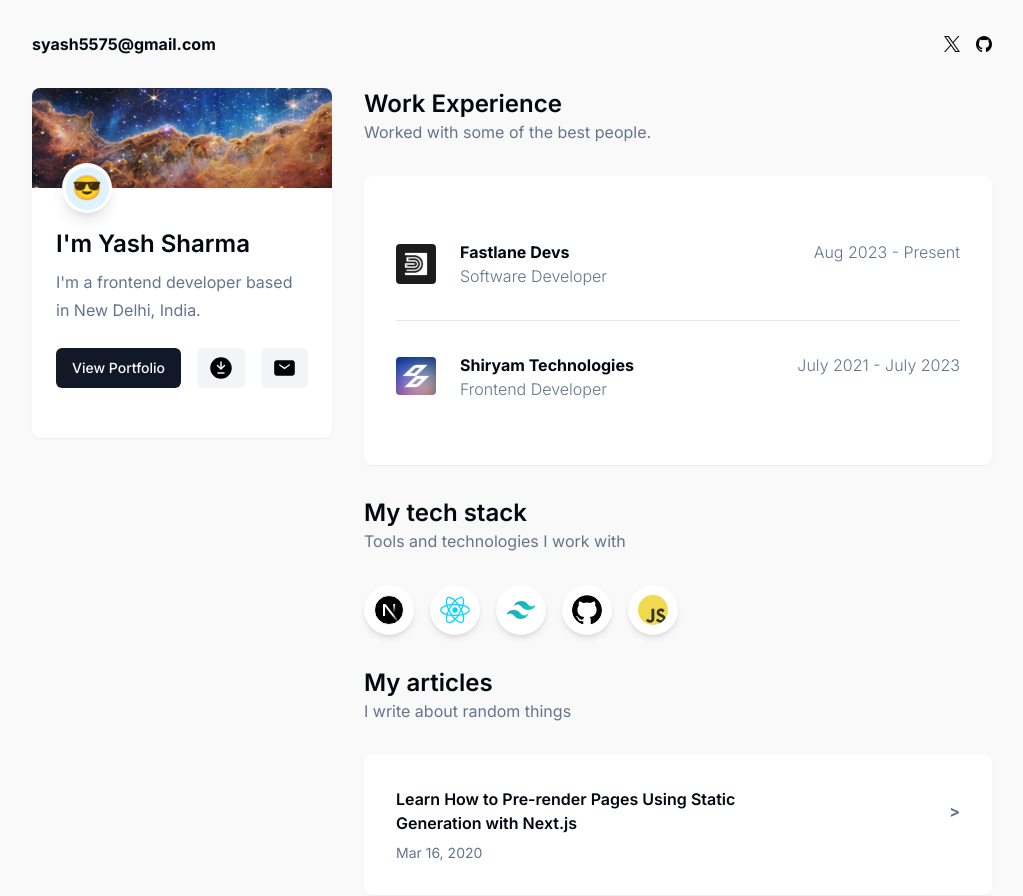
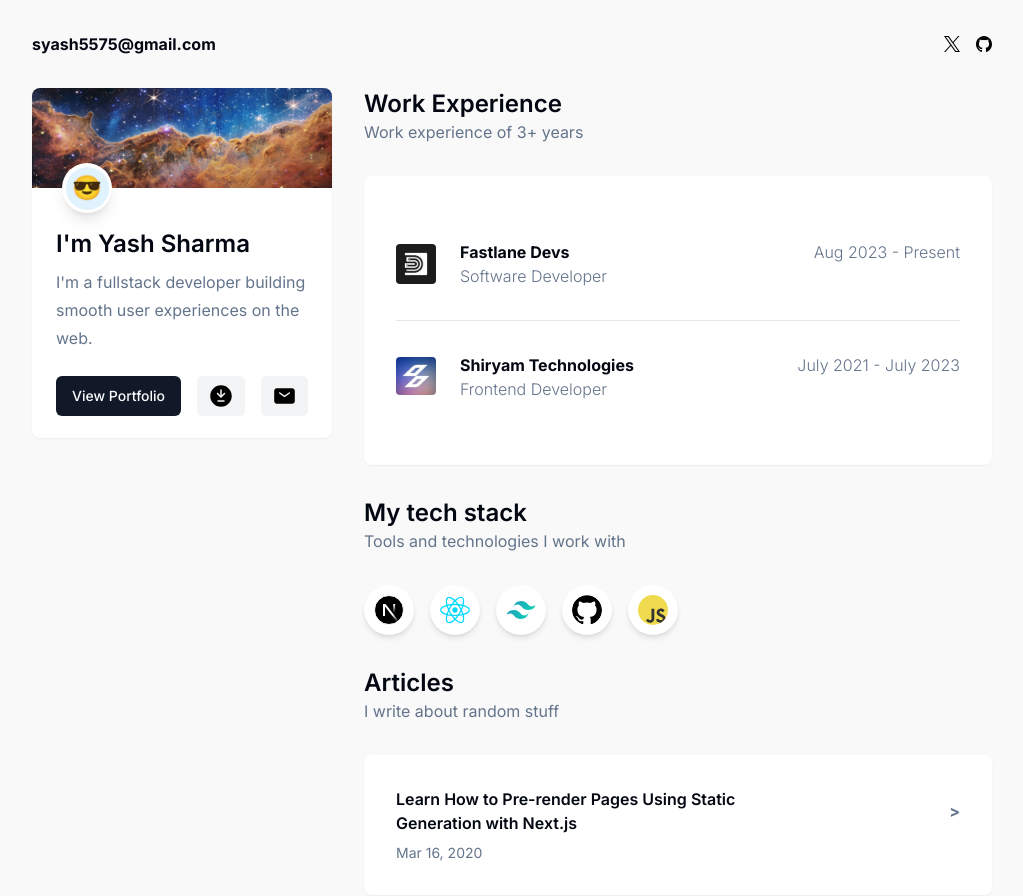
Before and after one commit to yashsharma999/personal-website, a Next.js app: page / in a window 1280 px wide. Shown: the top 896 px of the page, without its empty margins (128-1151 px from the left). Built offline with nearby package versions, Linux system fonts and the light colour scheme.

Commit message:
fix: minor fixes

```diff
--- a/components/Articles.jsx
+++ b/components/Articles.jsx
@@ -9,9 +9,9 @@ export default function Articles() {
   return (
     <section className='mb-8'>
       <div className='mb-8'>
-        <h1 className='text-2xl font-semibold'>My articles</h1>
+        <h1 className='text-2xl font-semibold'>Articles</h1>
         <h2 className='text-base text-slate-500 '>
-          I write about random things
+          I write about random stuff
         </h2>
       </div>
       <div className='shadow-sm bg-white rounded-lg p-8'>
--- a/components/ProfileCard.jsx
+++ b/components/ProfileCard.jsx
@@ -31,7 +31,8 @@ export default function ProfileCard() {
       <div className='px-6 py-2 flex flex-col gap-2'>
         <h1 className='text-2xl font-semibold'>I&apos;m Yash Sharma</h1>
         <h2 className='text-base text-slate-500 leading-7'>
-          I&apos;m a frontend developer based in New Delhi, India.
+          I&apos;m a fullstack developer building smooth user experiences on the
+          web.
         </h2>
         <div className='flex gap-4 my-4'>
           <Button>View Portfolio</Button>
--- a/components/WorkExp.jsx
+++ b/components/WorkExp.jsx
@@ -11,7 +11,7 @@ export default function WorkExp() {
       <div className='mb-8'>
         <h1 className='text-2xl font-semibold'>Work Experience</h1>
         <h2 className='text-base text-slate-500 '>
-          Worked with some of the best people.
+          Work experience of 3+ years
         </h2>
       </div>
       <div className='shadow-sm bg-white rounded-lg p-8'>
```
